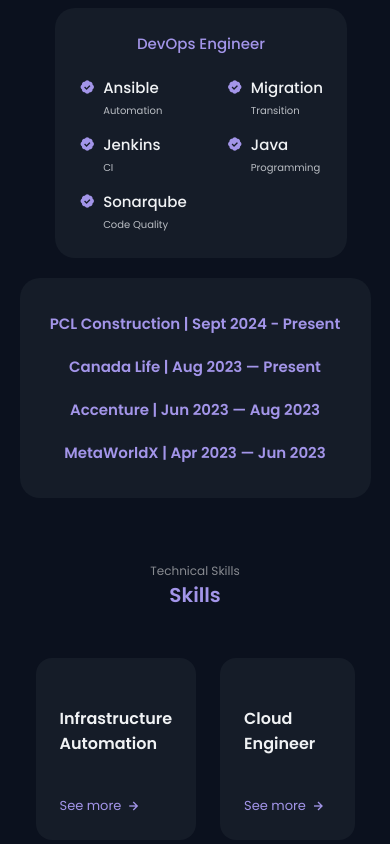
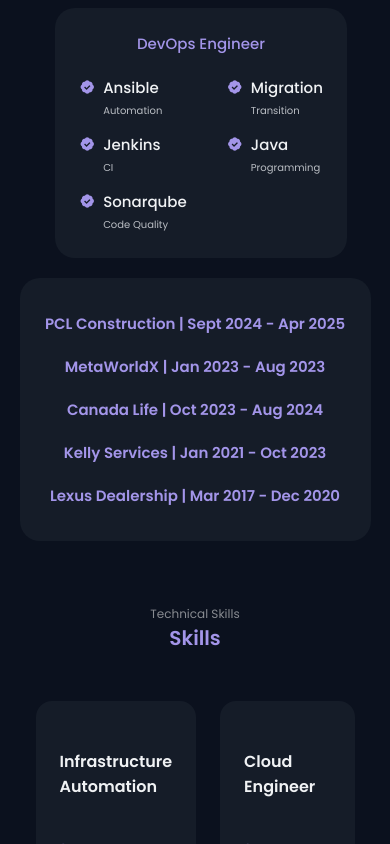
Before and after one commit to roberton4real/FirstGithubPages-Web-Hosting, a plain HTML site: page index.html in a window 390 px wide. Shown: the part 1986-2830 px from the top of the page. Drawn offline with nearby package versions, Linux system fonts and the light colour scheme.

Commit message:
new commit

```diff
--- a/index.html
+++ b/index.html
@@ -148,8 +148,7 @@
                         </div>
 
                         <p class="about__description">
-                            Currently pursuing a Bachelor of Science degree in Software Engineering at Western Governors University, I am passionate about cloud computing and have complemented my academic journey with a diploma in Cloud Engineering. Skilled in CI/CD, Infrastructure as Code (IaC), and various DevOps tools, I have gained valuable insights into modern methodologies and practices. While I am in the early stages of my career, I am eager to apply my knowledge and experience to real-world challenges. Fluent in both English and French, I bring a combination of technical aptitude and strong communication skills to contribute to the advancement of innovation and efficiency in the field of cloud computing.
-                        </p>
+                            I am pursuing a Bachelor of Science in Computing and Information Systems with a Finance minor at Athabasca University. My passion for cloud computing is backed by a diploma in Cloud Engineering and certifications in AWS and Azure. I have hands-on experience with CI/CD pipelines, Infrastructure as Code (IaC), DevOps tools, and KQL for data querying and analytics. Skilled in writing Azure policies for governance and compliance, I’ve worked on real-world projects involving automation, policy enforcement, and scalable cloud architecture. Bilingual in English and French, I blend strong communication skills with technical expertise to deliver secure, efficient, and innovative cloud solutions.                        </p>
 
                         <a href="#contact" class="button">Contact Me</a>
                     </div>
@@ -284,57 +283,74 @@
         <div class="experience-scroll">
             <!-- PCL Construction Experience -->
             <div class="skills__item" onclick="toggleContent('PCLContent')">
-                PCL Construction | Sept 2024 - Present
+                PCL Construction | Sept 2024 - Apr 2025
             </div>
             <div id="PCLContent" class="content">
-                <p class="job-title">Technology Analyst Student</p>
+                <p class="job-title">Technical Analyst Student</p>
                 <ul class="job-description">
-                    <li>Assists in provisioning, monitoring, and maintaining mission-critical cloud infrastructures</li>
-                    <li>Remediate incident escalations from customers, vendors, and other Business Technology teams</li>
-                    <li>Assists in the development and maintaining of policies and governance in our cloud infrastructure</li>
-                    <li style="padding-bottom: 30px;"><strong>Tech Stack:</strong> Azure DevOps, Powershell, .Net, scripting and programming</li>
+                    <li>Provided administrative and technical support for cloud infrastructure, ensuring data accuracy and compliance with privacy standards.</li>
+                    <li>Developed Kusto Query Language (KQL) dashboards to monitor Azure resources, identifying and resolving process inefficiencies.</li>
+                    <li>Automated resource management tasks using Azure CLI, Bash, and PowerShell, improving workflow efficiency by 20%.</li>
+                    <li>Scripted Azure Policy definitions for consistent naming and tagging, enhancing compliance across subscriptions.</li>
+                    <li>Migrated Azure SQL Hyperscale database to locally redundant storage, ensuring data integrity and automated backups.</li>
+                    <li style="padding-bottom: 30px;"><strong>Tech Stack:</strong> Azure, KQL, PowerShell, Bash, Azure CLI, Azure Data Factory, Azure Data Explorer, SharePoint, ServiceNow</li>
+                </ul>
+            </div>
+
+            <!-- MetaWorldX Experience -->
+            <div class="skills__item" onclick="toggleContent('MetaWorldXContent')">
+                MetaWorldX | Jan 2023 - Aug 2023
+            </div>
+            <div id="MetaWorldXContent" class="content">
+                <p class="job-title">Solutions Architect Intern</p>
+                <ul class="job-description">
+                    <li>Architected a scalable three-tier application on AWS, configuring Route 53, Application Load Balancer, and WAF for DDoS protection.</li>
+                    <li>Implemented infrastructure as code using Terraform, deploying Nginx web servers, Apache Tomcat, and Amazon RDS with multi-AZ failover.</li>
+                    <li>Enforced SSL/TLS with AWS Certificate Manager and secured subnets with security groups, aligning with AWS Well-Architected Framework.</li>
+                    <li style="padding-bottom: 30px;"><strong>Tech Stack:</strong> AWS (Route 53, ALB, RDS, WAF), Terraform, Nginx, Apache Tomcat</li>
                 </ul>
             </div>
 
             <!-- Canada Life Experience -->
             <div class="skills__item" onclick="toggleContent('CanadaLifeContent')">
-                Canada Life | Aug 2023 — Present
+                Canada Life | Oct 2023 - Aug 2024
             </div>
             <div id="CanadaLifeContent" class="content">
-                <p class="job-title">Bilingual Client Benefit Specialist</p>
+                <p class="job-title">Bilingual Customer Representative Specialist</p>
                 <ul class="job-description">
-                    <li>Spearheaded team, ensured 100% adherence to SLAs, achieved 20% efficiency boost.</li>
-                    <li>Managed 20 client accounts, reduced re-enrollment errors by 30% for 5,000+ employees.</li>
-                    <li>Resolved complex issues, decreased support ticket resolution time by 25%.</li>
-                    <li style="padding-bottom: 30px;"><strong>Tech Stack:</strong> Cisco, SalesForce, SharePoint, GroupNet Flex, ServiceNow, JIRA, VPN, Ben Mainframe</li>
+                    <li>Led a team of 10 to meet 100% of service level agreements, improving operational efficiency by 20%.</li>
+                    <li>Streamlined administrative workflows for 30+ clients, reducing overhead by 15% through process automation.</li>
+                    <li>Resolved technical issues for 50+ clients, decreasing ticket resolution time by 25% using ServiceNow and SharePoint.</li>
+                    <li>Provided bilingual (French/English) support, ensuring clear communication for benefits and claims processing.</li>
+                    <li style="padding-bottom: 30px;"><strong>Tech Stack:</strong> Microsoft Office Suite, ServiceNow, SharePoint, Excel</li>
                 </ul>
             </div>
 
-            <!-- Accenture Experience -->
-            <div class="skills__item" onclick="toggleContent('AccentureContent')">
-                Accenture | Jun 2023 — Aug 2023
+            <!-- Kelly Services Experience -->
+            <div class="skills__item" onclick="toggleContent('KellyServicesContent')">
+                Kelly Services | Jan 2021 - Oct 2023
             </div>
-            <div id="AccentureContent" class="content">
-                <p class="job-title">BOLD Student Mentorship Program</p>
+            <div id="KellyServicesContent" class="content">
+                <p class="job-title">Help Desk Support Specialist</p>
                 <ul class="job-description">
-                    <li>Participated in consulting workshops, enhanced problem-solving proficiency.</li>
-                    <li>Acquired practical knowledge through interactive sessions and case studies.</li>
-                    <li>Developed strategies to tackle diverse business problems.</li>
-                    <li style="padding-bottom: 30px;"><strong>Tech Stack:</strong> JIRA, ServiceNow, Confluence, Trello, Slack</li>
+                    <li>Delivered level 1 technical support for Microsoft 365, account management, and VPN access, adhering to FOIP privacy standards.</li>
+                    <li>Documented and resolved service tickets using ServiceNow, ensuring rapid issue resolution and client satisfaction.</li>
+                    <li>Supported end-users with password resets, email access, and collaboration tools, maintaining high service quality.</li>
+                    <li style="padding-bottom: 30px;"><strong>Tech Stack:</strong> Microsoft Office Suite, ServiceNow, SharePoint, VPN systems</li>
                 </ul>
             </div>
 
-            <!-- MetaWorldX Experience -->
-            <div class="skills__item" onclick="toggleContent('MetaWorldXContent')">
-                MetaWorldX | Apr 2023 — Jun 2023
+            <!-- Lexus Dealership Experience -->
+            <div class="skills__item" onclick="toggleContent('LexusContent')">
+                Lexus Dealership | Mar 2017 - Dec 2020
             </div>
-            <div id="MetaWorldXContent" class="content">
-                <p class="job-title">AWS Solutions Architect Intern</p>
+            <div id="LexusContent" class="content">
+                <p class="job-title">Customer Service Representative</p>
                 <ul class="job-description">
-                    <li>Collaborated on AWS solutions, achieved 10% scalability increase.</li>
-                    <li>Supported implementation, reduced deployment time by 15%, improved reliability by 20%.</li>
-                    <li>Provided technical support, resolved 10 issues/week, decreased downtime by 25%.</li>
-                    <li style="padding-bottom: 30px;"><strong>Tech Stack:</strong> Jenkins, Kubernetes, Docker, Terraform, Ansible, Git, Prometheus, Grafana, AWS DevOps</li>
+                    <li>Provided exceptional customer service, resolving inquiries and managing service appointments for sales and service departments.</li>
+                    <li>Collaborated with cross-functional teams to ensure seamless customer handovers and post-sales support.</li>
+                    <li>Maintained accurate documentation and exceeded monthly customer satisfaction goals through proactive engagement.</li>
+                    <li style="padding-bottom: 30px;"><strong>Tech Stack:</strong> Microsoft Office Suite, CRM systems</li>
                 </ul>
             </div>
         </div>
@@ -382,8 +398,6 @@
         margin: 20px 0;
     }
 </style>
-
-
 
 
             <!--=============== SERVICES ===============-->
```
